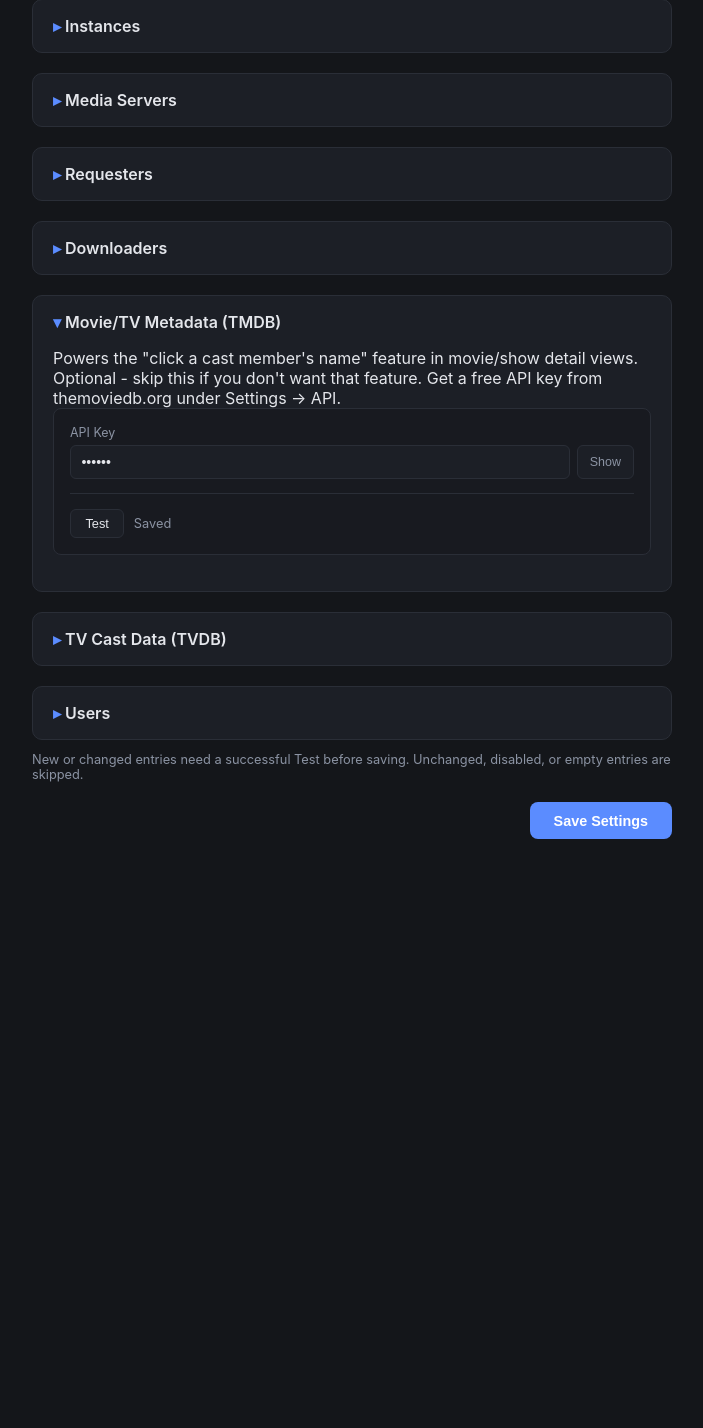
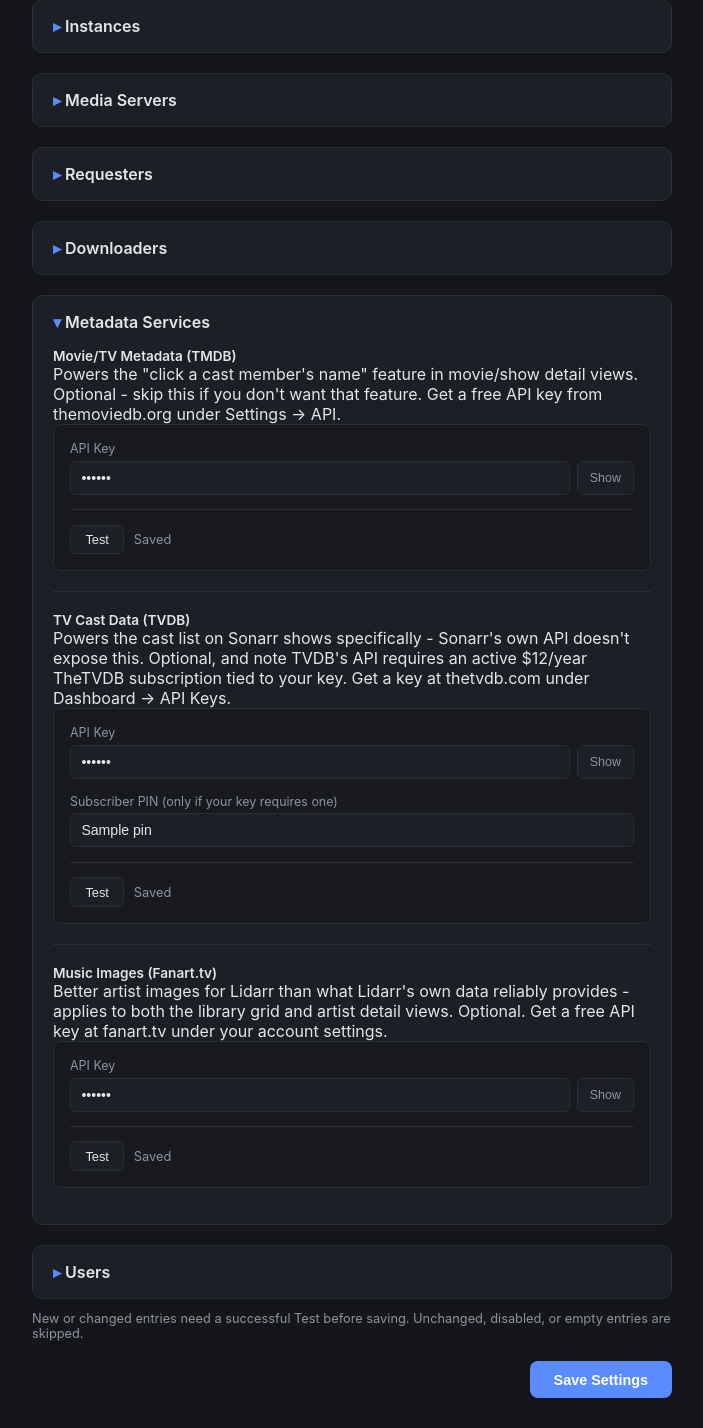
Before and after one commit to Kazwahs/arrvantage, a Flask app: template templates/settings.html in a window 1280 px wide, after a click on "Metadata Services". Shown: the part 136-1564 px from the top of the page, without its empty margins (288-991 px from the left). Before the commit the page ends 975 px from the top, so only its background shows below. Run offline with Flask 3, Linux system fonts and the light colour scheme; the template is opened without the code that fills it: most values are stand-ins (such as "Sample title", 1, 10 or a date in 2020).

Commit message:
Added Fanart.tv and metadata services

```diff
--- a/app.py
+++ b/app.py
@@ -127,7 +127,8 @@ CONFIG_PATH = os.path.join(CONFIG_DIR, "config.json")
 
 EMPTY_CONFIG = {
     "instances": [], "media_servers": [], "requesters": [], "downloaders": [], "users": [],
-    "tmdb": {"api_key": ""}, "tvdb": {"api_key": "", "pin": ""}, "secret_key": "",
+    "tmdb": {"api_key": ""}, "tvdb": {"api_key": "", "pin": ""},
+    "fanart": {"api_key": ""}, "secret_key": "",
 }
 
 
@@ -198,6 +199,7 @@ MEDIA_SERVERS = CONFIG.get("media_servers", [])
 REQUESTERS = CONFIG.get("requesters", [])
 TMDB = CONFIG.get("tmdb", {"api_key": ""})
 TVDB = CONFIG.get("tvdb", {"api_key": "", "pin": ""})
+FANART = CONFIG.get("fanart", {"api_key": ""})
 DOWNLOADERS = CONFIG.get("downloaders", [])
 USERS = CONFIG.get("users", [])
 
@@ -544,6 +546,11 @@ def get_library_item(record: dict, kind: str, config: dict) -> dict:
         title = record.get("artistName", "(unknown)")
         stats = record.get("statistics", {})
         detail = f"{stats.get('trackFileCount', 0)}/{stats.get('trackCount', 0)} tracks"
+        # Lidarr's own artist images are often missing/broken - Fanart.tv
+        # tends to have better coverage, looked up by MusicBrainz ID.
+        fanart_url = fetch_fanart_artist_image(record.get("foreignArtistId"))
+        if fanart_url:
+            cover_url = fanart_url
     elif kind == "author":
         title = record.get("authorName", "(unknown)")
         stats = record.get("statistics", {})
@@ -1585,6 +1592,42 @@ def fetch_series_cast(tvdb_series_id) -> dict:
 
 
 # ---------------------------------------------------------------------------
+# Fanart.tv - better artist images for Lidarr than what Lidarr's own
+# "images" data reliably provides. Looks up by MusicBrainz ID, which
+# Lidarr already carries on every artist record (Lidarr is itself
+# MusicBrainz-based under the hood).
+# ---------------------------------------------------------------------------
+
+
+def fetch_fanart_artist_image(mbid) -> str:
+    """
+    Best-guess field names: Lidarr's MusicBrainz ID field on an artist
+    record is assumed to be "foreignArtistId", and the image list key
+    in Fanart.tv's response is assumed to be "artistthumb" - check the
+    raw JSON here first if images don't show up.
+    """
+    if not mbid or not FANART.get("api_key"):
+        return ""
+
+    try:
+        response = requests.get(
+            f"https://webservice.fanart.tv/v3/music/{mbid}",
+            params={"api_key": FANART["api_key"]}, timeout=6,
+        )
+        if not response.ok:
+            return ""
+        data = response.json()
+    except requests.exceptions.RequestException:
+        return ""
+
+    thumbs = data.get("artistthumb") or []
+    if not thumbs:
+        return ""
+    thumbs.sort(key=lambda t: int(t.get("likes") or 0), reverse=True)
+    return thumbs[0].get("url", "")
+
+
+# ---------------------------------------------------------------------------
 # Downloaders (qBittorrent / SABnzbd) - separate from the arr instances
 # entirely, since a download client is usually shared across all of them
 # rather than tied to just one.
@@ -1800,6 +1843,22 @@ def api_settings_test():
         except requests.exceptions.HTTPError:
             detail = response.text[:200] if response is not None else "no response body"
             return jsonify({"ok": False, "error": f"HTTP {response.status_code}: {detail}"})
+        except requests.exceptions.RequestException as err:
+            return jsonify({"ok": False, "error": str(err)})
+        return jsonify({"ok": True})
+
+    if category == "fanart":
+        # Fanart.tv has no dedicated "check my key" endpoint, so this
+        # probes with a deliberately-invalid MusicBrainz ID: a bad key
+        # gets 401/403, while a valid key just returns 404 (not found)
+        # for a made-up ID - either way, that confirms the key works.
+        try:
+            response = requests.get(
+                "https://webservice.fanart.tv/v3/music/00000000-0000-0000-0000-000000000000",
+                params={"api_key": credential}, timeout=8,
+            )
+            if response.status_code in (401, 403):
+                return jsonify({"ok": False, "error": "Invalid API key"})
         except requests.exceptions.RequestException as err:
             return jsonify({"ok": False, "error": str(err)})
         return jsonify({"ok": True})
@@ -1956,7 +2015,7 @@ def parse_users(form, existing_users: list) -> list:
 @login_required
 @admin_required
 def settings():
-    global CONFIG, APPS, MEDIA_SERVERS, REQUESTERS, DOWNLOADERS, USERS, TMDB, TVDB
+    global CONFIG, APPS, MEDIA_SERVERS, REQUESTERS, DOWNLOADERS, USERS, TMDB, TVDB, FANART
 
     if request.method == "POST":
         new_config = {
@@ -1974,6 +2033,7 @@ def settings():
                 "api_key": request.form.get("tvdb_api_key", "").strip(),
                 "pin": request.form.get("tvdb_pin", "").strip(),
             },
+            "fanart": {"api_key": request.form.get("fanart_api_key", "").strip()},
             "secret_key": CONFIG["secret_key"],  # never edited via the form - carry it forward
         }
         save_config(new_config)
@@ -1988,6 +2048,7 @@ def settings():
         USERS = CONFIG["users"]
         TMDB = CONFIG["tmdb"]
         TVDB = CONFIG["tvdb"]
+        FANART = CONFIG["fanart"]
 
         # Only the admin can reach this route, so keep their session
         # pointed at their account even if they just renamed themselves.
@@ -2006,6 +2067,7 @@ def settings():
         users=CONFIG.get("users", []),
         tmdb=CONFIG.get("tmdb", {"api_key": ""}),
         tvdb=CONFIG.get("tvdb", {"api_key": "", "pin": ""}),
+        fanart=CONFIG.get("fanart", {"api_key": ""}),
         kind_options=KIND_META,
         media_server_type_options=MEDIA_SERVER_TYPES,
         requester_type_options=REQUESTER_TYPES,
--- a/templates/settings.html
+++ b/templates/settings.html
@@ -69,6 +69,15 @@
         .group[open] summary::before { content: "\25BE  "; }
 
         .group-body { padding: 0 1.25rem 1.25rem 1.25rem; }
+
+        .metadata-service-label {
+            font-weight: 600;
+            font-size: 0.85rem;
+            margin-top: 1.25rem;
+            padding-top: 1.25rem;
+            border-top: 1px solid var(--border);
+        }
+        .metadata-service-label:first-of-type { margin-top: 0; padding-top: 0; border-top: none; }
 
         /* --- Per-entry card --- */
 
@@ -310,8 +319,9 @@
             </details>
 
             <details class="group">
-                <summary>Movie/TV Metadata (TMDB)</summary>
+                <summary>Metadata Services</summary>
                 <div class="group-body">
+                    <div class="metadata-service-label">Movie/TV Metadata (TMDB)</div>
                     <div class="step-hint">Powers the "click a cast member's name" feature in movie/show detail views. Optional - skip this if you don't want that feature. Get a free API key from themoviedb.org under Settings &rarr; API.</div>
                     <div class="entry-card" id="card-tmdb" data-original-credential="{{ tmdb.api_key }}">
                         <div class="field">
@@ -327,12 +337,8 @@
                             <span id="test-status-tmdb" class="test-status"></span>
                         </div>
                     </div>
-                </div>
-            </details>
 
-            <details class="group">
-                <summary>TV Cast Data (TVDB)</summary>
-                <div class="group-body">
+                    <div class="metadata-service-label">TV Cast Data (TVDB)</div>
                     <div class="step-hint">Powers the cast list on Sonarr shows specifically - Sonarr's own API doesn't expose this. Optional, and note TVDB's API requires an active $12/year TheTVDB subscription tied to your key. Get a key at thetvdb.com under Dashboard &rarr; API Keys.</div>
                     <div class="entry-card" id="card-tvdb" data-original-apikey="{{ tvdb.api_key }}" data-original-pin="{{ tvdb.pin }}">
                         <div class="field">
@@ -350,6 +356,23 @@
                         <div class="test-row">
                             <button type="button" class="test-btn" id="test-btn-tvdb" onclick="testTvdb(this)">Test</button>
                             <span id="test-status-tvdb" class="test-status"></span>
+                        </div>
+                    </div>
+
+                    <div class="metadata-service-label">Music Images (Fanart.tv)</div>
+                    <div class="step-hint">Better artist images for Lidarr than what Lidarr's own data reliably provides - applies to both the library grid and artist detail views. Optional. Get a free API key at fanart.tv under your account settings.</div>
+                    <div class="entry-card" id="card-fanart" data-original-credential="{{ fanart.api_key }}">
+                        <div class="field">
+                            <label for="fanart_api_key">API Key</label>
+                            <div class="key-row">
+                                <input type="password" id="fanart_api_key" name="fanart_api_key" value="{{ fanart.api_key }}" autocomplete="new-password"
+                                       oninput="markUntestedFanart()">
+                                <button type="button" class="toggle-btn" onclick="toggleField('fanart_api_key', this)">Show</button>
+                            </div>
+                        </div>
+                        <div class="test-row">
+                            <button type="button" class="test-btn" id="test-btn-fanart" onclick="testFanart(this)">Test</button>
+                            <span id="test-status-fanart" class="test-status"></span>
                         </div>
                     </div>
                 </div>
@@ -852,6 +875,67 @@
         }
 
         markUntestedTvdb();
+
+        function markUntestedFanart() {
+            const field = document.getElementById('fanart_api_key');
+            const card = document.getElementById('card-fanart');
+            const statusEl = document.getElementById('test-status-fanart');
+            const value = field.value.trim();
+
+            if (value === '') {
+                testedOk['fanart'] = true;
+                statusEl.textContent = 'Not configured';
+                statusEl.className = 'test-status test-empty';
+            } else if (value === card.dataset.originalCredential) {
+                testedOk['fanart'] = true;
+                statusEl.textContent = 'Saved';
+                statusEl.className = 'test-status test-empty';
+            } else {
+                testedOk['fanart'] = false;
+                statusEl.textContent = 'Needs testing';
+                statusEl.className = 'test-status test-empty';
+            }
+            updateSaveButtonState();
+        }
+
+        async function testFanart(btn) {
+            const statusEl = document.getElementById('test-status-fanart');
+            btn.disabled = true;
+            const originalLabel = btn.textContent;
+            btn.textContent = 'Testing...';
+
+            try {
+                const response = await fetch('/api/settings/test', {
+                    method: 'POST',
+                    headers: { 'Content-Type': 'application/json' },
+                    body: JSON.stringify({
+                        category: 'fanart',
+                        credential: document.getElementById('fanart_api_key').value.trim(),
+                    }),
+                });
+                const result = await response.json();
+
+                if (result.ok) {
+                    testedOk['fanart'] = true;
+                    statusEl.textContent = 'Connected';
+                    statusEl.className = 'test-status test-ok';
+                } else {
+                    testedOk['fanart'] = false;
+                    statusEl.textContent = result.error || 'Failed';
+                    statusEl.className = 'test-status test-fail';
+                }
+            } catch (err) {
+                testedOk['fanart'] = false;
+                statusEl.textContent = 'Request failed';
+                statusEl.className = 'test-status test-fail';
+            }
+
+            btn.disabled = false;
+            btn.textContent = originalLabel;
+            updateSaveButtonState();
+        }
+
+        markUntestedFanart();
     </script>
 </body>
 </html>
```
